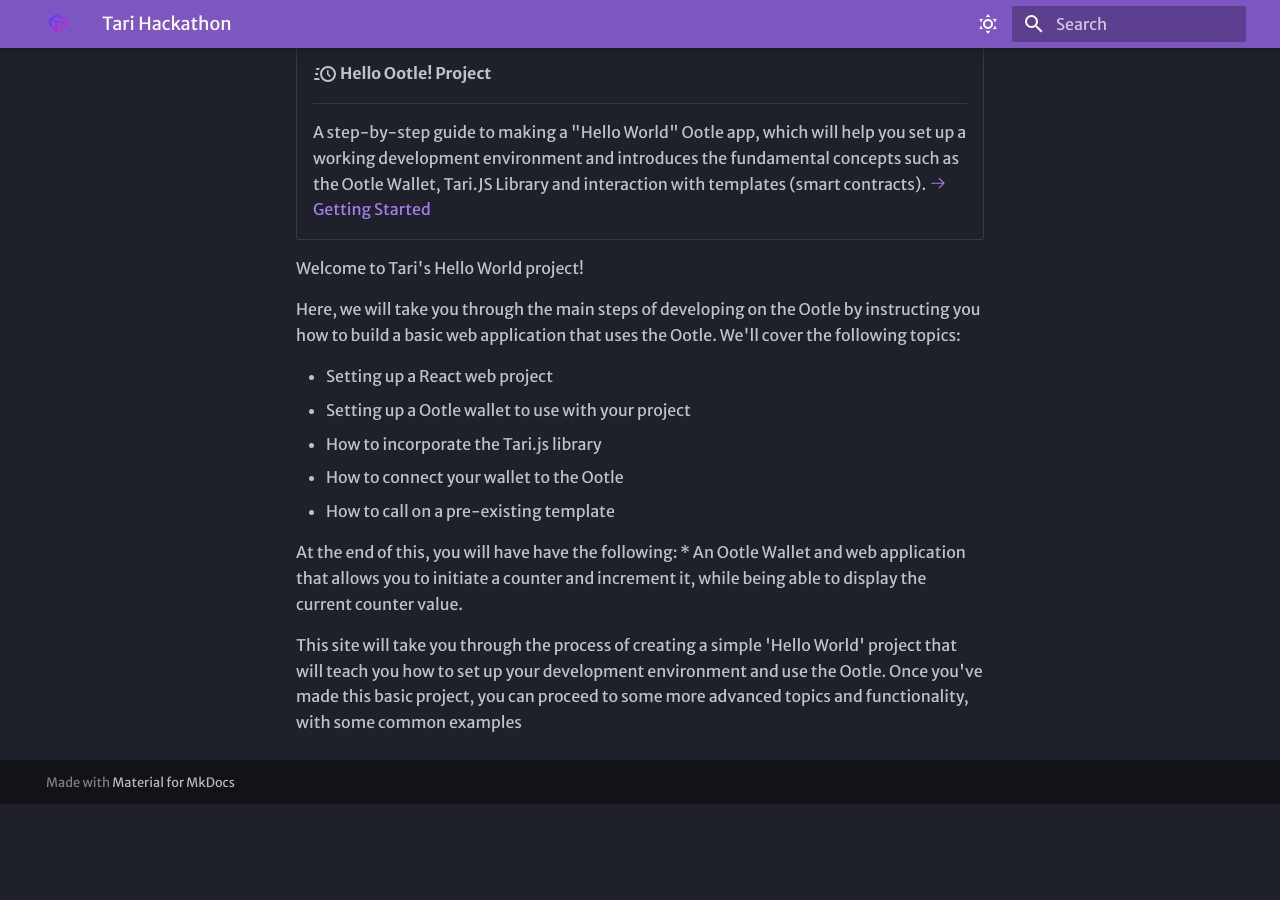
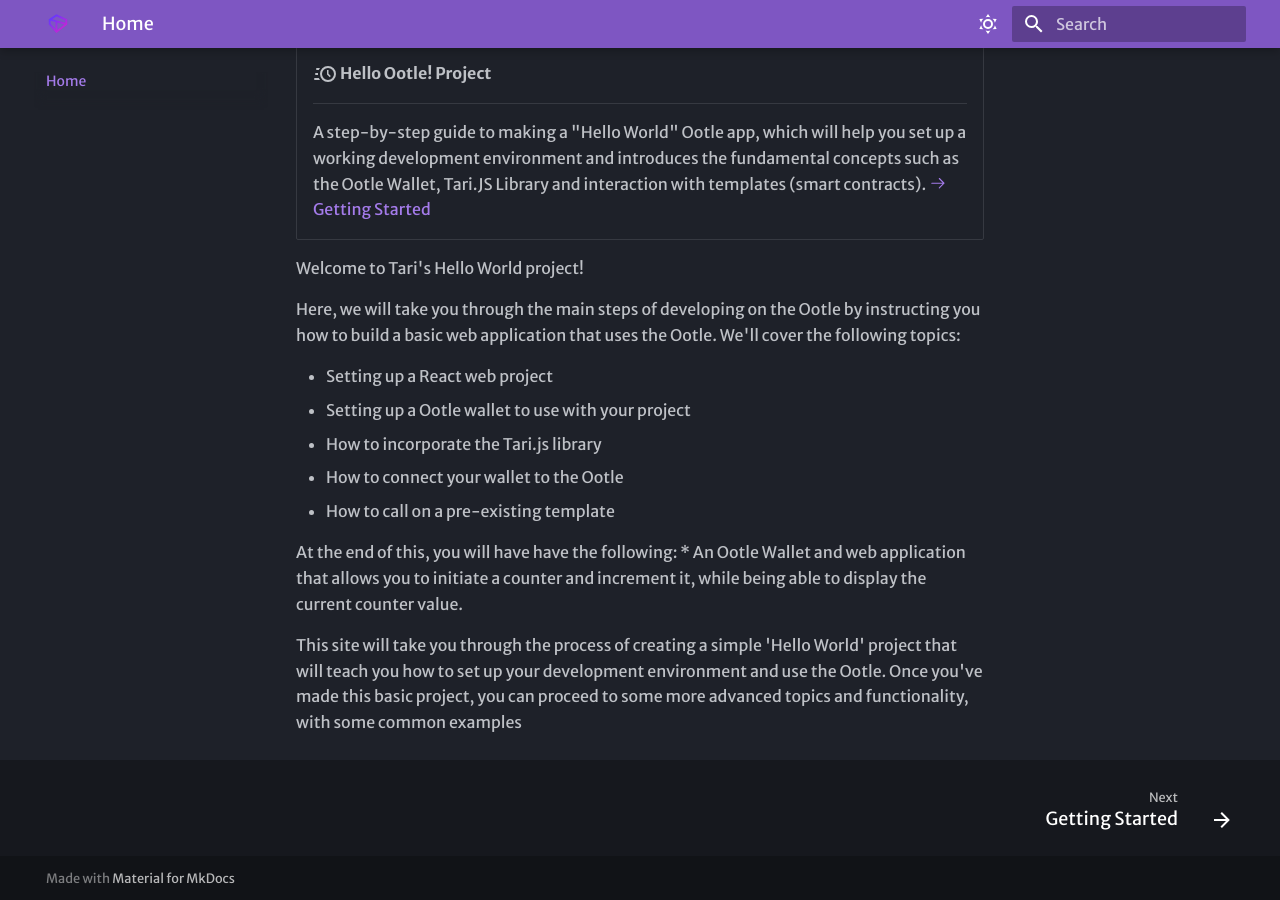
Before and after one commit to tari-project/doc-playground, an MkDocs documentation site: the page built from docs/index.md, in a window 1280 px wide and 900 px high, scrolled down 587 px. Built offline with MkDocs 1.6.1 and Material for MkDocs 9.7.7, drawn with Linux system fonts in a browser that asks for light colours; some web fonts are replaced; before the commit the page ends 1391 px from its top, so only the background shows below that; part of the change alters nothing that is shown.

Commit message:
fix: index link

```diff
--- a/mkdocs.yml
+++ b/mkdocs.yml
@@ -2,7 +2,7 @@ site_name: Tari Docs
 nav:
 # - Introduction: tari-introduction.md
 # - Getting Started: tari-templates.md
-- Home: index.ms
+- Home: index.md
 - Hello Ootle!:
   - Getting Started: helloootle/getting-started.md
   - Pre-requisites:
```
